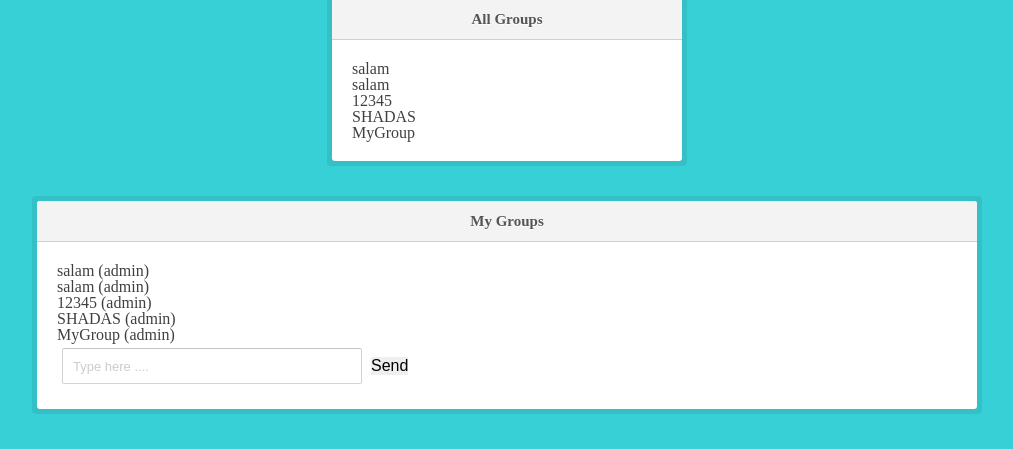
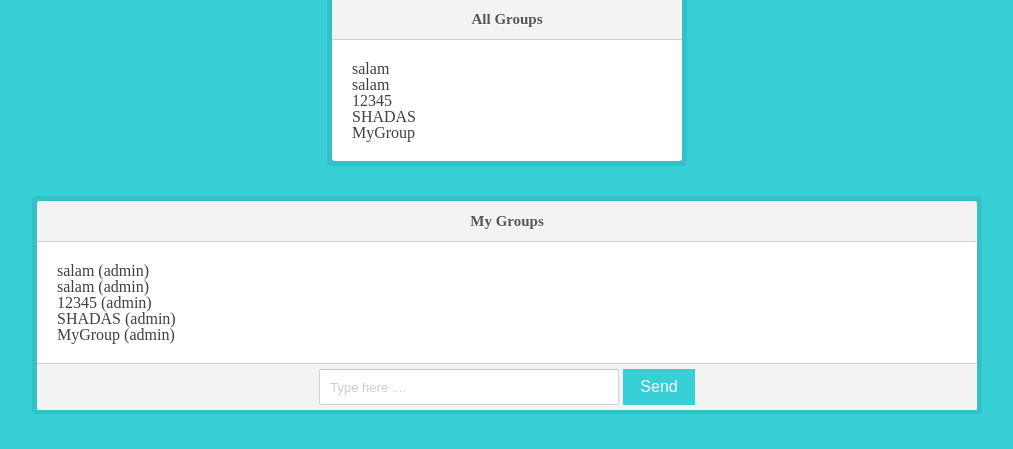
Before and after one commit to pexpert28/Django, a Django app: template ShelegramWeb/templates/shelegram/groups.html in a window 1280 px wide. Shown: the part 401-850 px from the top of the page, without its empty margins (133-1146 px from the left). Run offline with Django 3.2, Linux system fonts and the light colour scheme; the template is opened without the code that fills it: values that come from a table or form of the project are taken from there, others are empty; data comes from the database, SQL or seed files in the repository; parts of the project's set-up code (start-up, migrations or seed data) failed here and were passed over.

Commit message:
Update styles.css

```diff
--- a/ShelegramWeb/static/css/styles.css
+++ b/ShelegramWeb/static/css/styles.css
@@ -249,3 +249,30 @@ input[type=submit]:active {
     top: 50%;
     transform: translateY(-50%);
 }
+
+.input_message{
+    /*height: 30px;*/
+    text-align: center;
+    border-top: 1px solid #cfcfcf;
+    margin: 20px -20px -21px;
+    background-color: #f3f3f3;
+    /*padding-bottom: 1px;*/
+}
+
+.chat-box {
+    background:rgba(50, 50, 50, 0.2);
+    border:0px solid #dbdbdb;
+    width: 30px;
+}
+.chat-button {
+    position:relative;
+    padding:7px 15px;
+    left:-5px;
+    border:2px solid #37D0D7;
+    background-color:#37D0D7;
+    color:#fafafa;
+}
+.chat-button:hover  {
+    background-color:#fafafa;
+    color:#37D0D7;
+}
```
